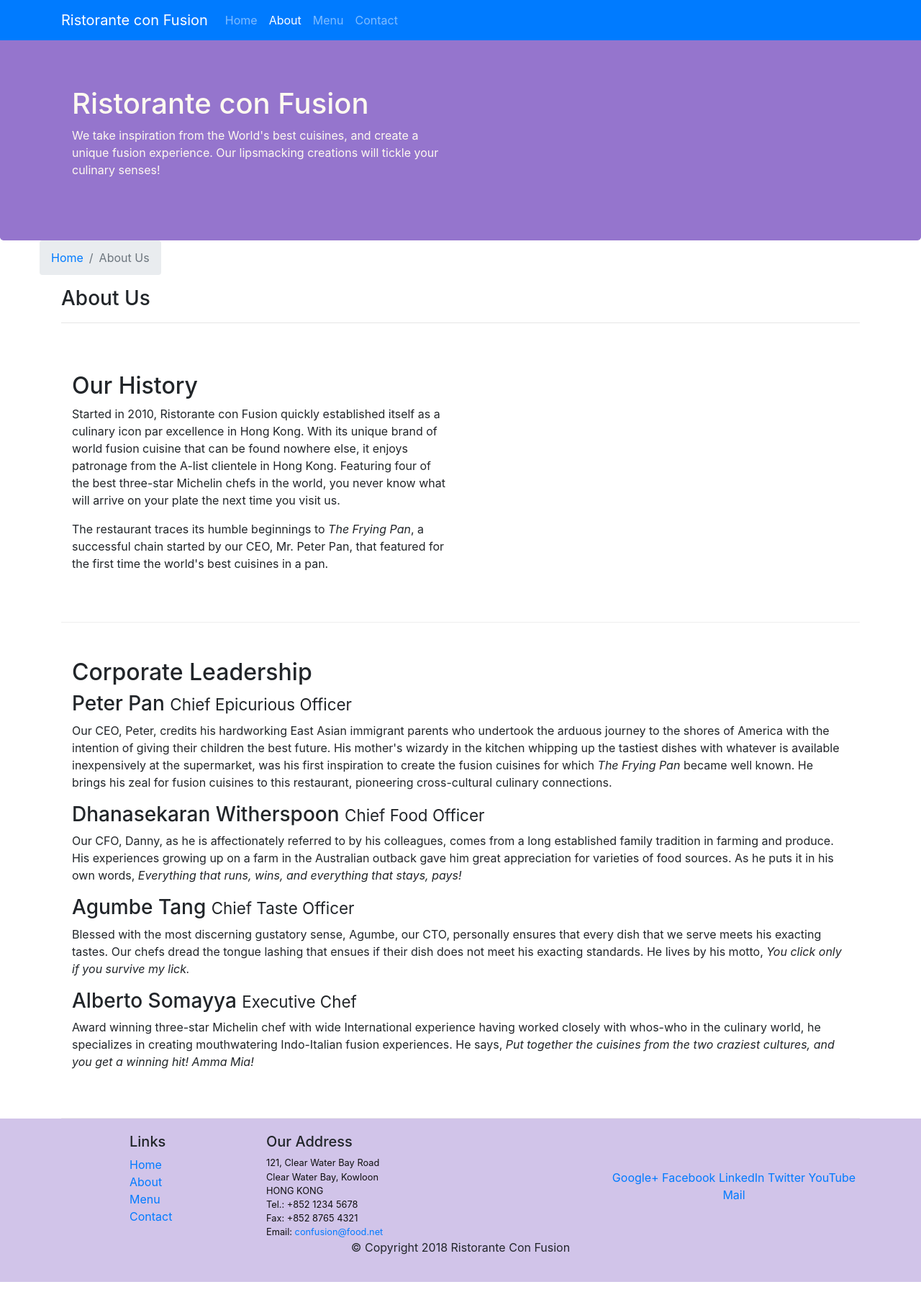
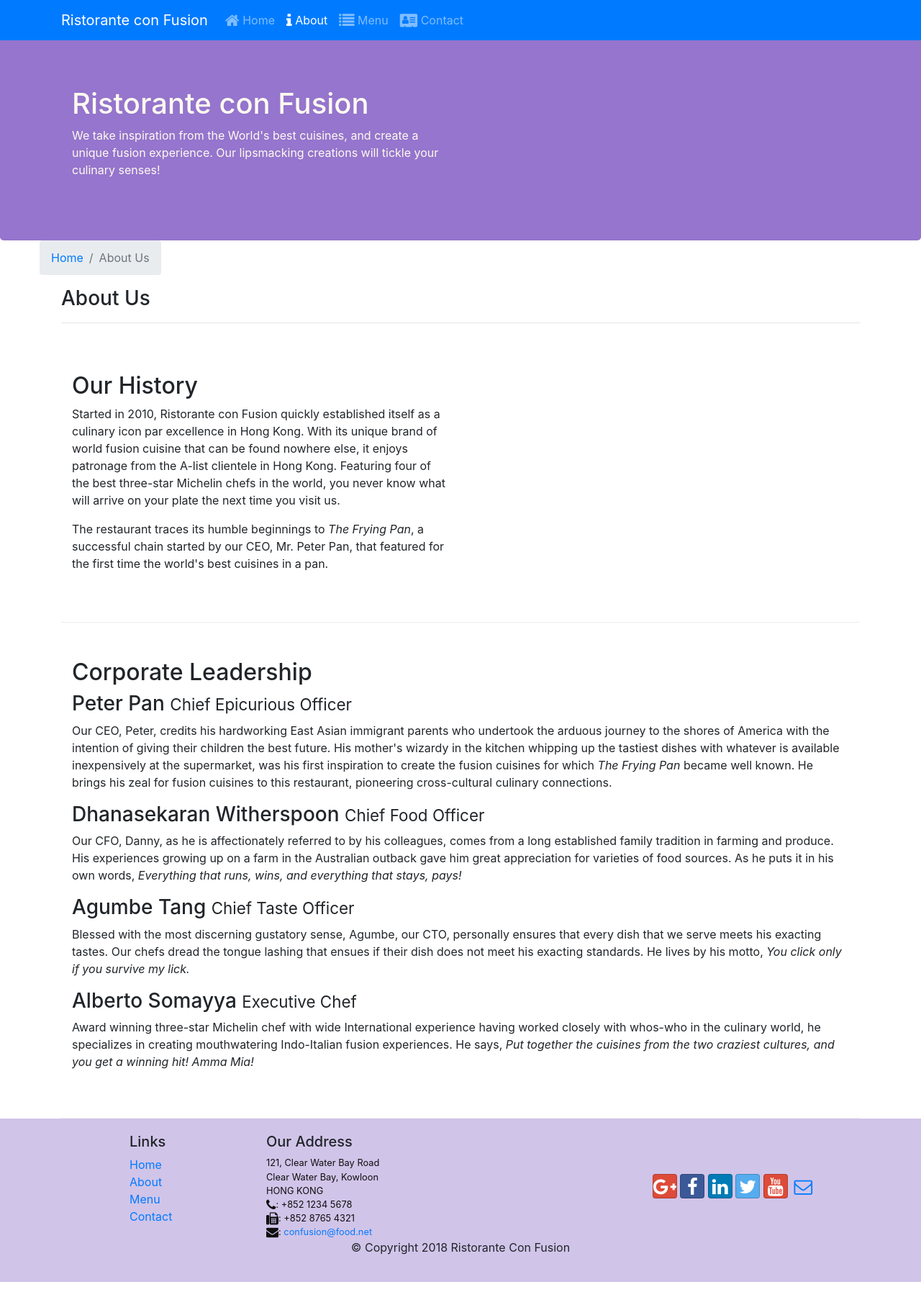
Before and after one commit to Umesh118/bootstrap, a website: page aboutus.html in a window 1280 px wide. Shown: the whole page at 72% size. Drawn offline with nearby package versions, Linux system fonts and the light colour scheme.

Commit message:
Icon Fonts

```diff
--- a/aboutus.html
+++ b/aboutus.html
@@ -6,6 +6,8 @@
     <meta name="viewport" content="width = device-width , initial-scale = 1, shrink-to-fit=no">
     <title>Ristorante Con Fusion: About Us</title>
     <link rel="stylesheet" href="node_modules/bootstrap/dist/css/bootstrap.min.css">
+    <link rel="stylesheet" href="node_modules/font-awesome/css/font-awesome.min.css">
+    <link rel="stylesheet" href="node_modules/bootstrap-social/bootstrap-social.css">
     <link rel="stylesheet" href="./css/styles.css">
 </head>
 
@@ -19,10 +21,10 @@
             <a href="#" class="navbar-brand">Ristorante con Fusion</a>
             <div class="navbar-collapse collapse" id="Navbar">
                 <ul class="navbar-nav mr-auto">
-                    <li class="nav-item"><a href="index.html" class="nav-link">Home</a></li>
-                    <li class="nav-item active"><a href="#" class="nav-link">About</a></li>
-                    <li class="nav-item"><a href="#" class="nav-link">Menu</a></li>
-                    <li class="nav-item"><a href="#" class="nav-link">Contact</a></li>
+                    <li class="nav-item"><a href="index.html" class="nav-link"><span class="fa fa-home fa-lg"></span> Home</a></li>
+                    <li class="nav-item active"><a href="#" class="nav-link"><span class="fa fa-info fa-lg"></span> About</a></li>
+                    <li class="nav-item"><a href="#" class="nav-link"><span class="fa fa-list fa-lg"></span> Menu</a></li>
+                    <li class="nav-item"><a href="#" class="nav-link"><span class="fa fa-address-card fa-lg"></span> Contact</a></li>
                 </ul>
             </div>
 
@@ -99,19 +101,19 @@
 		              121, Clear Water Bay Road<br>
 		              Clear Water Bay, Kowloon<br>
 		              HONG KONG<br>
-		              Tel.: +852 1234 5678<br>
-		              Fax: +852 8765 4321<br>
-		              Email: <a href="mailto:confusion@food.net">confusion@food.net</a>
+		              <i class="fa fa-phone fa-lg"></i>: +852 1234 5678<br>
+		              <i class="fa fa-fax fa-lg"></i>: +852 8765 4321<br>
+		              <i class="fa fa-envelope fa-lg"></i>: <a href="mailto:confusion@food.net">confusion@food.net</a>
 		           </address>
                 </div>
                 <div class="col-12 col-sm-4 align-self-center">
                     <div class="text-center">
-                        <a href="http://google.com/+">Google+</a>
-                        <a href="http://www.facebook.com/profile.php?id=">Facebook</a>
-                        <a href="http://www.linkedin.com/in/">LinkedIn</a>
-                        <a href="http://twitter.com/">Twitter</a>
-                        <a href="http://youtube.com/">YouTube</a>
-                        <a href="mailto:">Mail</a>
+                        <a class="btn btn-social-icon btn-google" href="http://google.com/+"><i class="fa fa-google-plus"></i></a>
+                        <a class="btn btn-social-icon btn-facebook" href="http://www.facebook.com/profile.php?id="><i class="fa fa-facebook"></i></a>
+                        <a class="btn btn-social-icon btn-linkedin" href="http://www.linkedin.com/in/"><i class="fa fa-linkedin"></i></a>
+                        <a class="btn btn-social-icon btn-twitter" href="http://twitter.com/"><i class="fa fa-twitter"></i></a>
+                        <a class="btn btn-social-icon btn-google" href="http://youtube.com/"><i class="fa fa-youtube"></i></a>
+                        <a class="btn btn-social-icon" href="mailto:"><i class="fa fa-envelope-o"></i></a>
                     </div>
                 </div>
            </div>
--- a/package.json
+++ b/package.json
@@ -15,6 +15,8 @@
   },
   "dependencies": {
     "bootstrap": "^4.0.0",
+    "bootstrap-social": "^5.1.1",
+    "font-awesome": "^4.7.0",
     "jquery": "^3.3.1",
     "popper.js": "^1.12.9"
   }
```
Also changed, not shown: index.html (+15 -13 lines), 1 other file.
